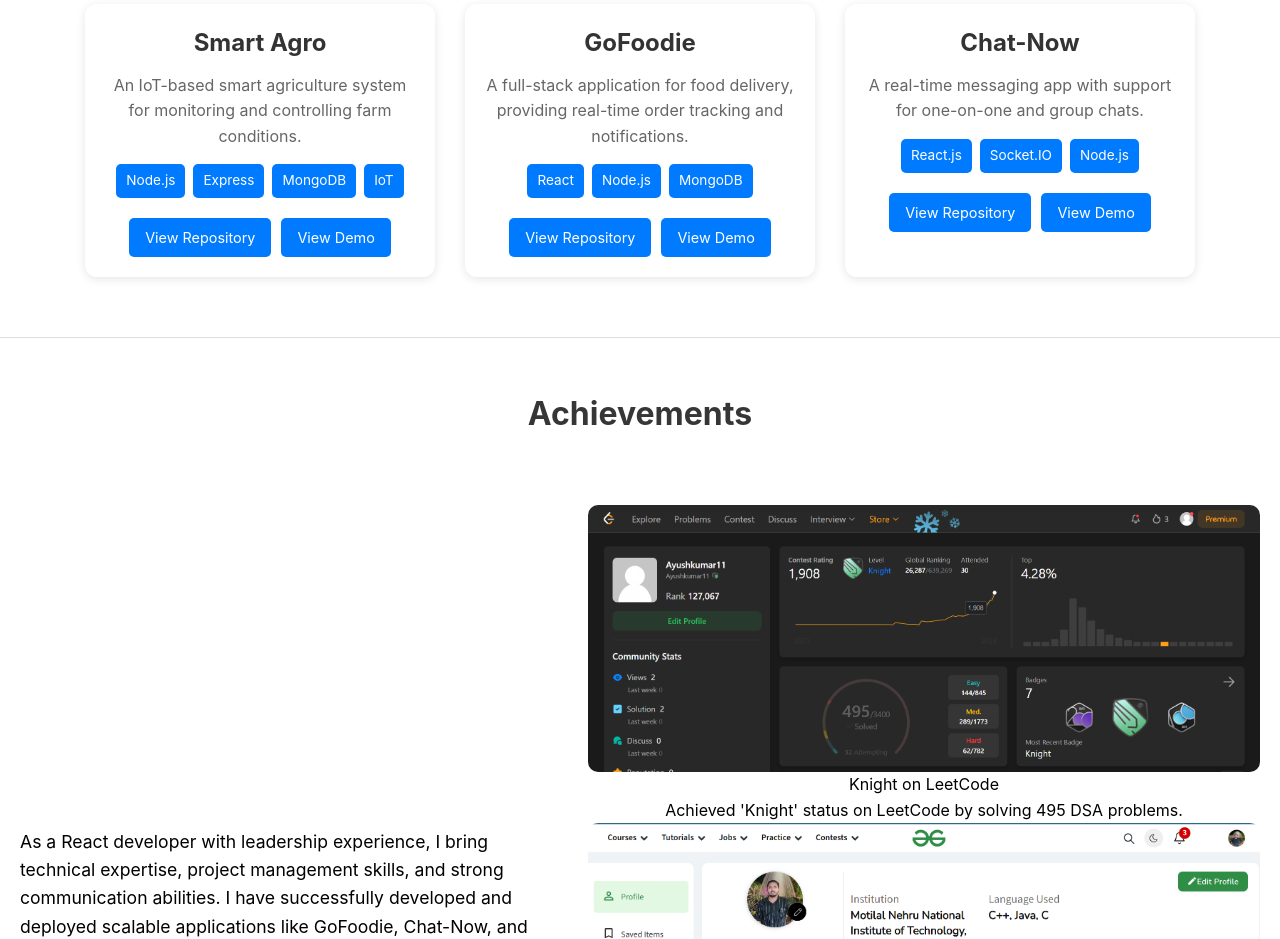
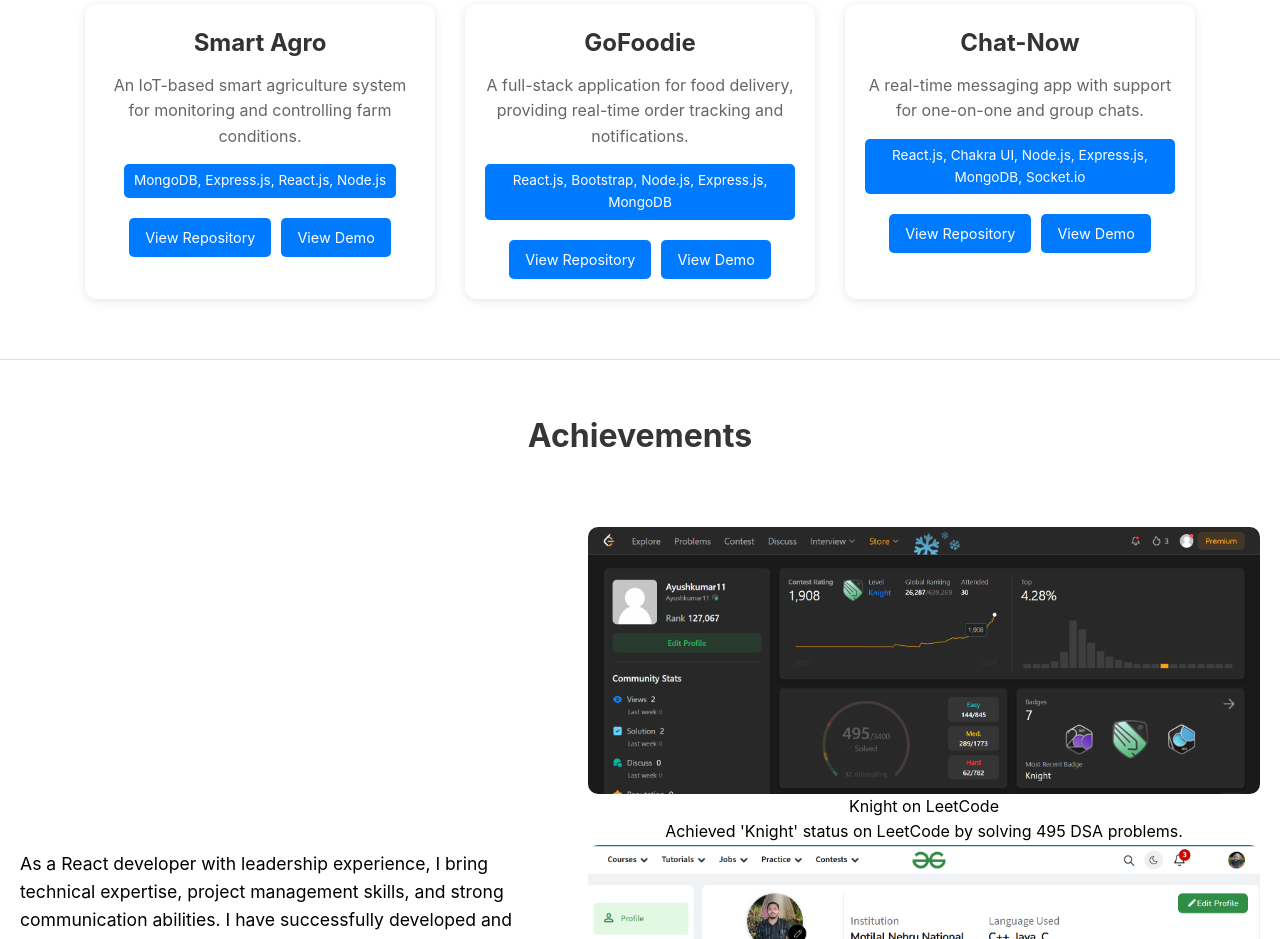
Before and after one commit to ayushchahat/pace-task, a Next.js app: page / in a window 1280 px wide. Shown: the part 1860-2799 px from the top of the page. Built offline with nearby package versions, Linux system fonts and the light colour scheme.

Commit message:
Made changes in techstack used

```diff
--- a/app/components/Project/Project.tsx
+++ b/app/components/Project/Project.tsx
@@ -10,7 +10,7 @@ const Project = () => {
         "An IoT-based smart agriculture system for monitoring and controlling farm conditions.",
       repoLink: "https://github.com/ayushchahat/Smart_Agro",
       demoLink: "https://smart-agro.com",
-      technologies: ["Node.js", "Express", "MongoDB", "IoT"],
+      technologies: ["MongoDB, Express.js, React.js, Node.js"],
     },
     {
       title: "GoFoodie",
@@ -18,7 +18,7 @@ const Project = () => {
         "A full-stack application for food delivery, providing real-time order tracking and notifications.",
       repoLink: "https://github.com/ayushchahat/Gofood",
       demoLink: "https://gofood-frontend-my1b.onrender.com/",
-      technologies: ["React", "Node.js", "MongoDB"],
+      technologies: [ "React.js, Bootstrap, Node.js, Express.js, MongoDB"],
     },
     {
       title: "Chat-Now",
@@ -26,7 +26,7 @@ const Project = () => {
         "A real-time messaging app with support for one-on-one and group chats.",
       repoLink: "https://github.com/ayushchahat/Chat_Bot",
       demoLink: "https://chat-now-7mbr.onrender.com/",
-      technologies: ["React.js", "Socket.IO", "Node.js"],
+      technologies: [" React.js, Chakra UI, Node.js, Express.js, MongoDB, Socket.io"],
     },
   ];
 
```
